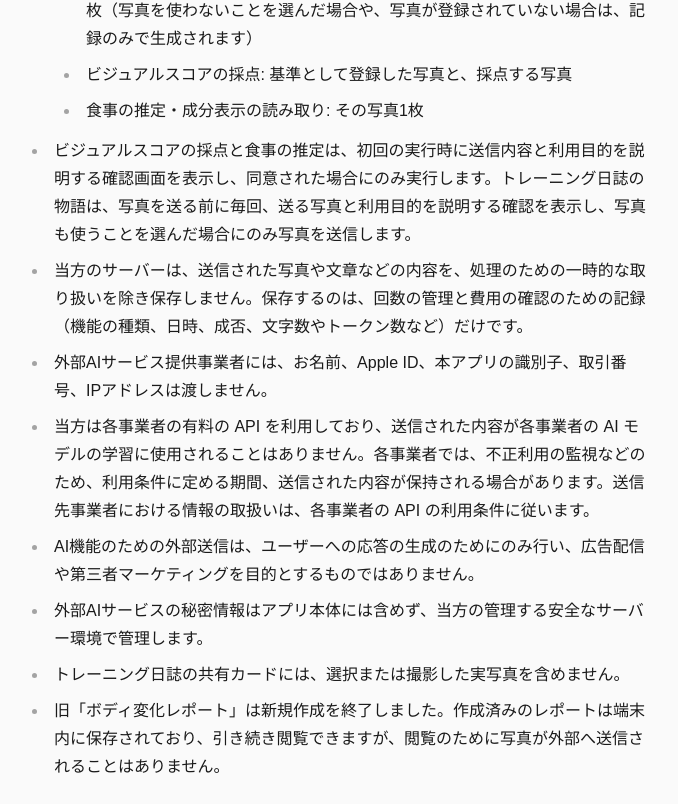
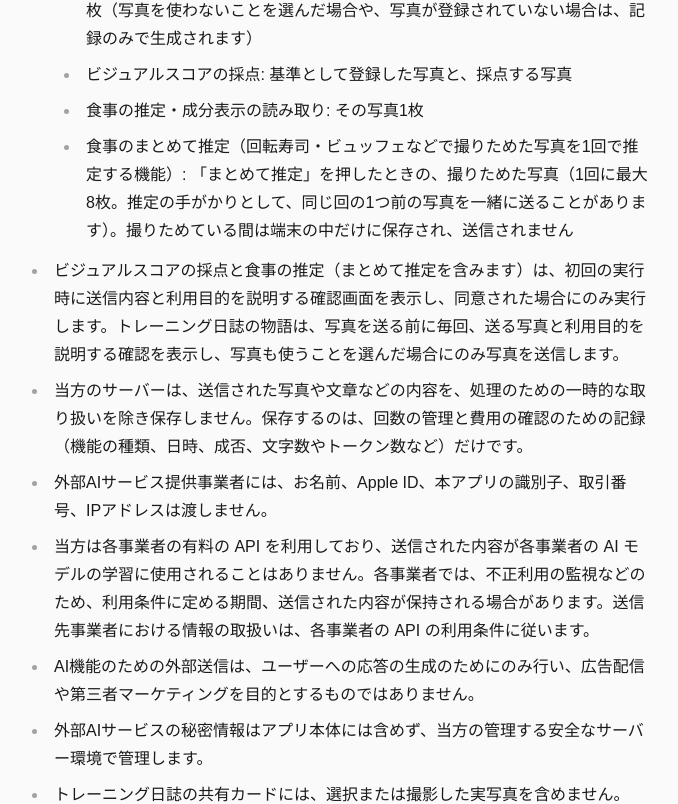
Before and after one commit to growthlab710/doublehub-site, a Next.js app: page /privacy/trainnote in a window 1280 px wide. Shown: the part 2497-3301 px from the top of the page, without its empty margins (302-980 px from the left). Built offline with nearby package versions, Linux system fonts and the light colour scheme; no server answers; a web font is replaced by a local one.

Commit message:
docs(privacy): TrainNote のポリシーに食事のまとめて推定で送る写真を足す

```diff
--- a/src/app/(marketing)/privacy/trainnote/page.tsx
+++ b/src/app/(marketing)/privacy/trainnote/page.tsx
@@ -32,6 +32,11 @@ import { PrivacyLayout } from '../_components/PrivacyLayout';
  *   設定から JSON・CSV で書き出せること（端末の中で作り、共有先はユーザーが選ぶ・当方には送信しない）を足し、
  *   「全件一括削除機能は提供していません」を、食事の記録は設定から一括で削除できる事実に直した。
  *   正本は TrainNote リポジトリ docs/nutrition-long-term-meal-log-plan.md の §6.3・P1-6。
+ *
+ * 2026-11-03: Ver.4.7.0（食事のまとめ撮り）の提出に先立ち改訂。第 3.2 項の写真の送信に「まとめて推定」で送る写真
+ *   （1 回に最大 8 枚・2 組目以降は直前の写真を参考として一緒に送る・撮りため中は端末内だけ）を足し、確認画面と
+ *   第 7 項の「写真が外部へ送信されない」条件に、まとめて推定を含めた。
+ *   正本は TrainNote リポジトリ docs/nutrition-batch-capture-plan.md と docs/data-transmission-inventory.md §6.5。
  */
 export const metadata: Metadata = {
   title: 'TrainNote プライバシーポリシー',
@@ -45,7 +50,7 @@ export default function TrainNotePrivacyPage() {
     <PrivacyLayout
       title="TrainNote プライバシーポリシー"
       productLabel="TrainNote"
-      lastUpdated="2026-10-29"
+      lastUpdated="2026-11-03"
     >
       <p>
         GrowthLab（以下「当方」）は、TrainNote（以下「本アプリ」）で取り扱う情報について、以下のとおり定めます。
@@ -127,10 +132,13 @@ export default function TrainNotePrivacyPage() {
             </li>
             <li>ビジュアルスコアの採点: 基準として登録した写真と、採点する写真</li>
             <li>食事の推定・成分表示の読み取り: その写真1枚</li>
+            <li>
+              食事のまとめて推定（回転寿司・ビュッフェなどで撮りためた写真を1回で推定する機能）: 「まとめて推定」を押したときの、撮りためた写真（1回に最大8枚。推定の手がかりとして、同じ回の1つ前の写真を一緒に送ることがあります）。撮りためている間は端末の中だけに保存され、送信されません
+            </li>
           </ul>
         </li>
         <li>
-          ビジュアルスコアの採点と食事の推定は、初回の実行時に送信内容と利用目的を説明する確認画面を表示し、同意された場合にのみ実行します。トレーニング日誌の物語は、写真を送る前に毎回、送る写真と利用目的を説明する確認を表示し、写真も使うことを選んだ場合にのみ写真を送信します。
+          ビジュアルスコアの採点と食事の推定（まとめて推定を含みます）は、初回の実行時に送信内容と利用目的を説明する確認画面を表示し、同意された場合にのみ実行します。トレーニング日誌の物語は、写真を送る前に毎回、送る写真と利用目的を説明する確認を表示し、写真も使うことを選んだ場合にのみ写真を送信します。
         </li>
         <li>
           当方のサーバーは、送信された写真や文章などの内容を、処理のための一時的な取り扱いを除き保存しません。保存するのは、回数の管理と費用の確認のための記録（機能の種類、日時、成否、文字数やトークン数など）だけです。
@@ -239,7 +247,7 @@ export default function TrainNotePrivacyPage() {
           AI機能を利用しない限り、トレーニング記録・写真・食事の記録などの内容が外部AIサービス提供事業者へ送信されることはありません。
         </li>
         <li>
-          トレーニング日誌の物語で写真も使うことを選ぶ、ビジュアルスコアの採点、食事の推定・成分表示の読み取りのいずれかを実行しない限り、写真が外部へ送信されることはありません。
+          トレーニング日誌の物語で写真も使うことを選ぶ、ビジュアルスコアの採点、食事の推定・成分表示の読み取り・まとめて推定のいずれかを実行しない限り、写真が外部へ送信されることはありません。
         </li>
         <li>
           利用状況の記録と広告経由の計測（いずれも第4項）のための通信は、AI機能を利用しない場合にも行われます。これらに記録の中身は含まれません。
@@ -283,6 +291,9 @@ export default function TrainNotePrivacyPage() {
         <li>
           2026-10-29: バージョン4.6.0（食事の記録の書き出しの追加）に伴い、記録の書き出しと一括削除の記述を改めました。
         </li>
+        <li>
+          2026-11-03: バージョン4.7.0（食事のまとめて推定の追加）に伴い、写真の送信の記述に、まとめて推定で送る写真を追記しました。
+        </li>
       </ul>
 
       <h2>10. お問い合わせ先</h2>
```
